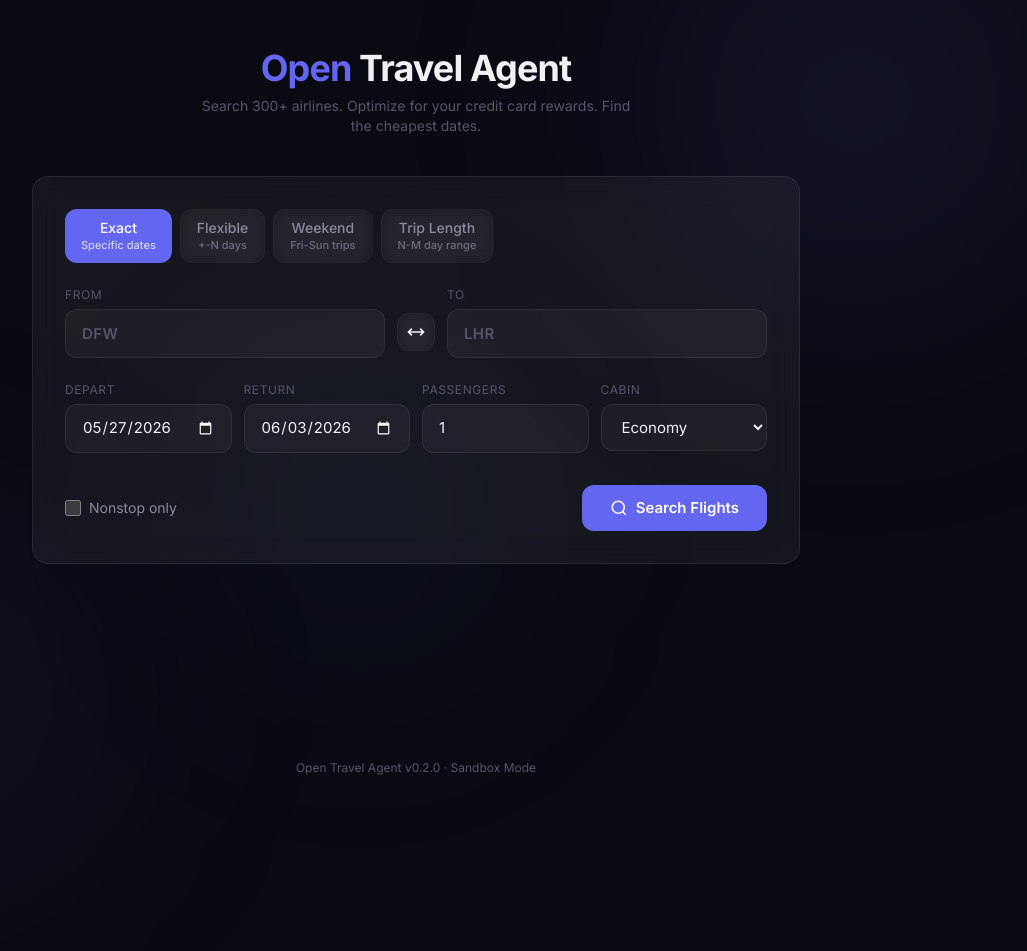
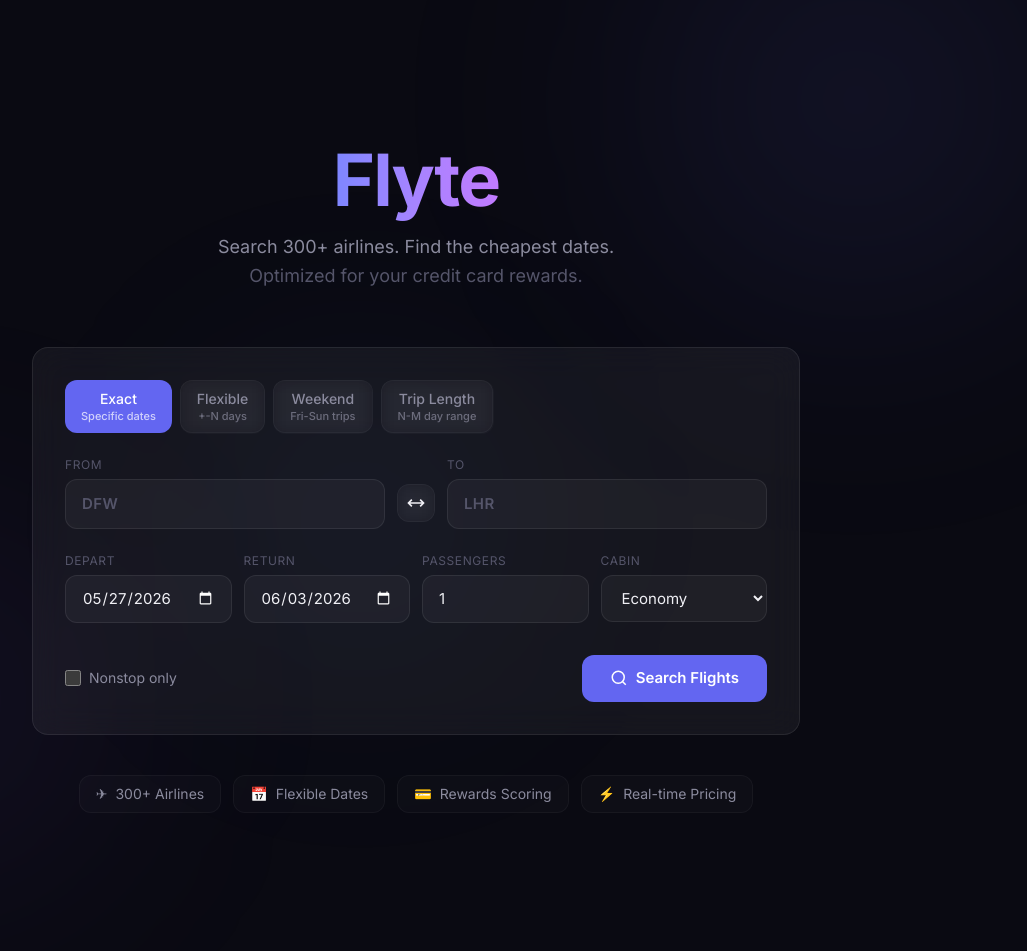
Before and after one commit to sai2142/open-travel-agent, a Next.js app in the folder packages/web/: page / in a window 1280 px wide. Shown: the top 951 px of the page, without its empty margins (224-1251 px from the left). Before the commit the page ends 800 px from the top, so only its background shows below. Built offline with nearby package versions, Linux system fonts and the light colour scheme.

Commit message:
auto: Write C:\Users\nslok\ClaudeCode\open-travel-agent\packages\web\src\app\page.tsx

```diff
--- a/packages/web/src/app/page.tsx
+++ b/packages/web/src/app/page.tsx
@@ -8,27 +8,13 @@ import { ResultsSkeleton } from '@/components/LoadingSkeleton';
 
 type ViewState =
   | { type: 'idle' }
-  | { type: 'loading' }
+  | { type: 'loading'; mode: string }
   | { type: 'exact-results'; data: ExactResults }
   | { type: 'flex-results'; data: FlexResults }
   | { type: 'error'; message: string };
 
 interface ExactResults {
-  offers: Array<{
-    offer: {
-      id: string;
-      provider: string;
-      outbound: { segments: Array<Record<string, unknown>>; duration: string; stops: number };
-      inbound?: { segments: Array<Record<string, unknown>>; duration: string; stops: number };
-      price: { total: number; currency: string; perPassenger?: number };
-      seatsRemaining?: number;
-      bookingUrl?: string;
-      validatingCarrier?: string;
-    };
-    score: number;
-    breakdown: Record<string, number>;
-    cardRecommendation?: Record<string, unknown>;
-  }>;
+  offers: Array<Record<string, unknown>>;
   totalOffers: number;
   provider: string;
 }
@@ -54,7 +40,7 @@ export default function Home() {
   const [view, setView] = useState<ViewState>({ type: 'idle' });
 
   const handleSearch = async (form: SearchFormData) => {
-    setView({ type: 'loading' });
+    setView({ type: 'loading', mode: form.mode });
 
     try {
       if (form.mode === 'exact') {
@@ -115,26 +101,67 @@ export default function Home() {
     }
   };
 
+  const isIdle = view.type === 'idle';
+
   return (
     <main className="min-h-screen flex flex-col">
-      {/* Header */}
-      <header className="pt-12 pb-2 px-6 text-center">
-        <h1 className="text-3xl md:text-4xl font-bold tracking-tight">
-          <span className="text-[var(--color-accent)]">Open</span> Travel Agent
-        </h1>
-        <p className="text-sm text-[var(--color-text-muted)] mt-2 max-w-md mx-auto">
-          Search 300+ airlines. Optimize for your credit card rewards. Find the cheapest dates.
-        </p>
+      {/* Hero / Header */}
+      <header className={`px-6 text-center transition-all duration-500 ${isIdle ? 'pt-[18vh] pb-4' : 'pt-8 pb-2'}`}>
+        <div className={`transition-all duration-500 ${isIdle ? 'scale-100' : 'scale-90'}`}>
+          <h1 className={`font-bold tracking-tight transition-all duration-500 ${isIdle ? 'text-5xl md:text-7xl' : 'text-2xl md:text-3xl'}`}>
+            <span className="bg-gradient-to-r from-indigo-400 via-violet-400 to-purple-400 bg-clip-text text-transparent">
+              Flyte
+            </span>
+          </h1>
+          {isIdle && (
+            <p className="text-base md:text-lg text-[var(--color-text-secondary)] mt-4 max-w-lg mx-auto leading-relaxed fade-in">
+              Search 300+ airlines. Find the cheapest dates.
+              <br />
+              <span className="text-[var(--color-text-muted)]">Optimized for your credit card rewards.</span>
+            </p>
+          )}
+        </div>
       </header>
 
       {/* Search Form */}
-      <section className="px-4 py-8">
+      <section className={`px-4 transition-all duration-500 ${isIdle ? 'py-10' : 'py-4'}`}>
         <SearchForm onSearch={handleSearch} loading={view.type === 'loading'} />
       </section>
 
+      {/* Feature Pills — only on idle */}
+      {isIdle && (
+        <section className="px-4 pb-12 max-w-3xl mx-auto w-full fade-in" style={{ animationDelay: '200ms' }}>
+          <div className="flex flex-wrap justify-center gap-3">
+            {[
+              { icon: '✈', text: '300+ Airlines' },
+              { icon: '📅', text: 'Flexible Dates' },
+              { icon: '💳', text: 'Rewards Scoring' },
+              { icon: '⚡', text: 'Real-time Pricing' },
+            ].map((pill) => (
+              <div
+                key={pill.text}
+                className="glass-subtle px-4 py-2 flex items-center gap-2 text-sm text-[var(--color-text-secondary)]"
+              >
+                <span>{pill.icon}</span>
+                {pill.text}
+              </div>
+            ))}
+          </div>
+        </section>
+      )}
+
       {/* Results */}
       <section className="px-4 pb-16 max-w-3xl mx-auto w-full">
-        {view.type === 'loading' && <ResultsSkeleton />}
+        {view.type === 'loading' && (
+          <div className="space-y-4">
+            <div className="text-center text-sm text-[var(--color-text-muted)] fade-in">
+              {view.mode === 'exact'
+                ? 'Searching flights...'
+                : 'Searching date combinations...'}
+            </div>
+            <ResultsSkeleton count={view.mode === 'exact' ? 4 : 6} />
+          </div>
+        )}
 
         {view.type === 'error' && (
           <div className="glass p-6 border-l-2 border-l-[var(--color-danger)] fade-in">
@@ -144,19 +171,19 @@ export default function Home() {
         )}
 
         {view.type === 'exact-results' && (
-          <div className="space-y-3">
-            <div className="flex items-center justify-between text-xs text-[var(--color-text-muted)] px-1">
+          <div className="space-y-3 fade-in">
+            <div className="flex items-center justify-between text-xs text-[var(--color-text-muted)] px-1 pb-1">
               <span>{view.data.totalOffers} flights found</span>
-              <span>via {view.data.provider}</span>
+              <span className="glass-subtle px-2 py-0.5 rounded-full">via {view.data.provider}</span>
             </div>
             {view.data.offers.length === 0 ? (
               <div className="glass p-8 text-center text-[var(--color-text-muted)]">
                 No flights found. Try adjusting your search.
               </div>
             ) : (
-              view.data.offers.map((result: Record<string, unknown>, i: number) => (
-                // eslint-disable-next-line @typescript-eslint/no-explicit-any
-                <FlightCard key={i} result={result as any} rank={i} />
+              // eslint-disable-next-line @typescript-eslint/no-explicit-any
+              view.data.offers.map((result: any, i: number) => (
+                <FlightCard key={i} result={result} rank={i} />
               ))
             )}
           </div>
@@ -169,8 +196,11 @@ export default function Home() {
       </section>
 
       {/* Footer */}
-      <footer className="mt-auto py-6 text-center text-xs text-[var(--color-text-muted)]">
-        Open Travel Agent v0.2.0 &middot; Sandbox Mode
+      <footer className="mt-auto py-6 text-center text-[11px] text-[var(--color-text-muted)] tracking-wide">
+        <span className="bg-gradient-to-r from-indigo-400/60 to-purple-400/60 bg-clip-text text-transparent font-medium">
+          Flyte
+        </span>
+        {' '}v0.3.0
       </footer>
     </main>
   );
```
